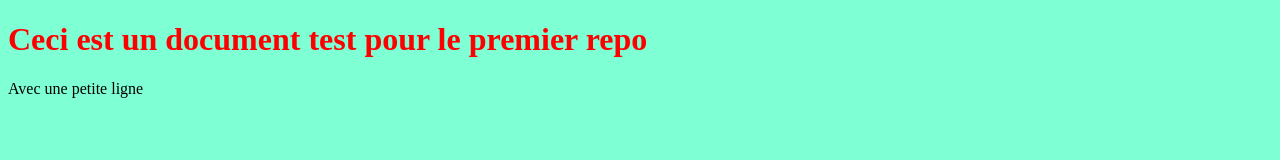
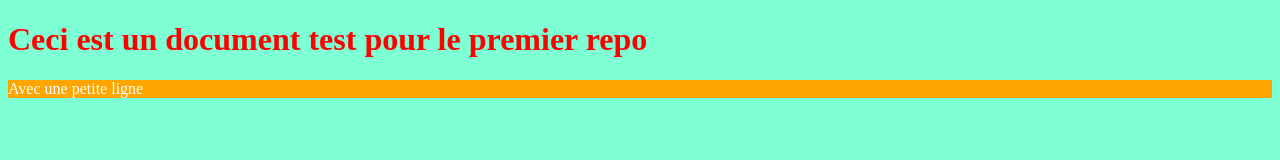
Before and after one commit to PhillipTrouble/repoTEST, a plain HTML site: page index.html in a window 1280 px wide. Drawn offline with Linux system fonts and the light colour scheme.

Commit message:
maj style.css

```diff
--- a/style.css
+++ b/style.css
@@ -6,4 +6,9 @@ body{
 
 h1{
     color: red;
+    background-color:-color white;
+    }
+p {
+     background-color: orange;
+     color: white;
 }
```
